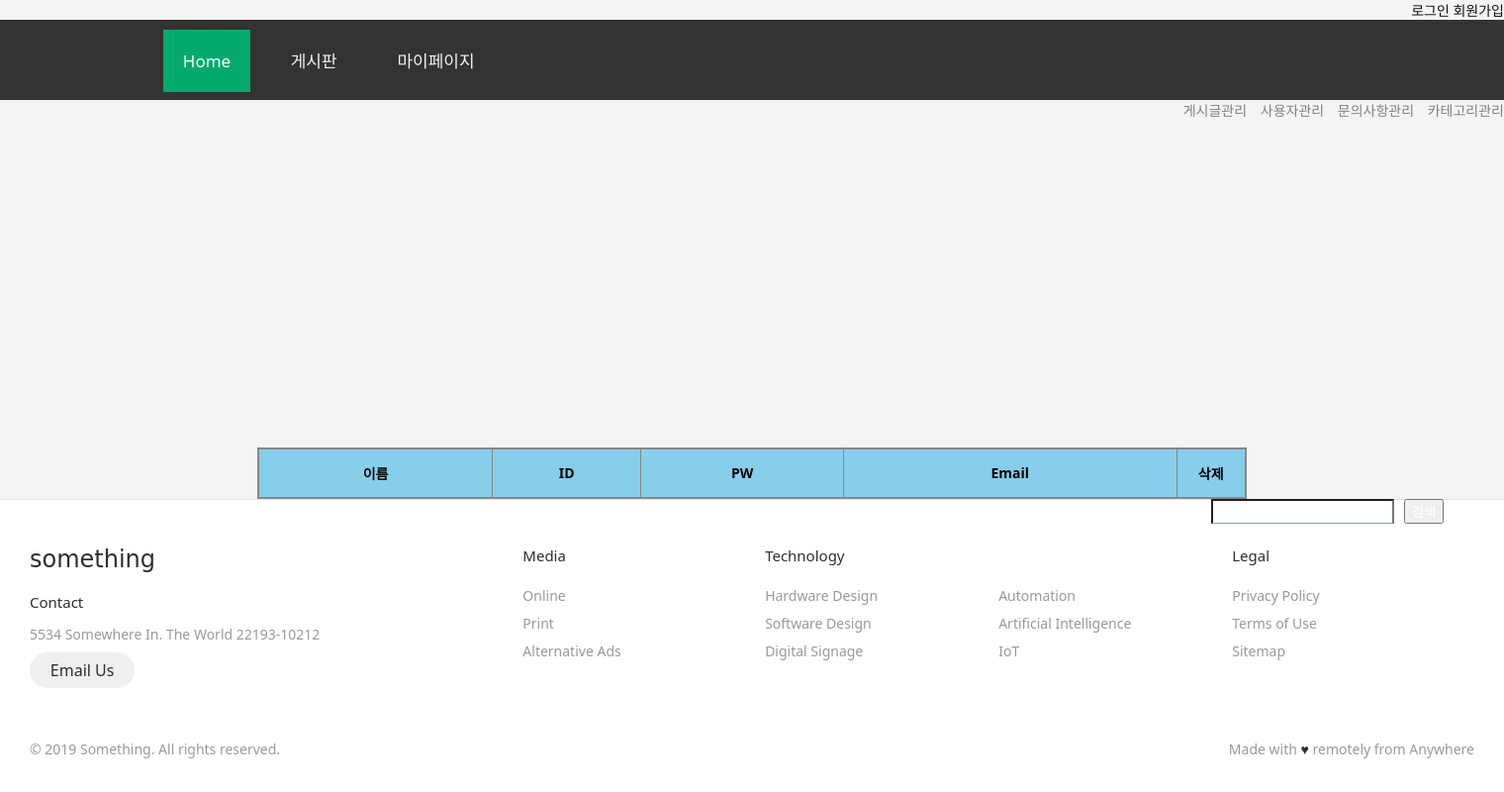
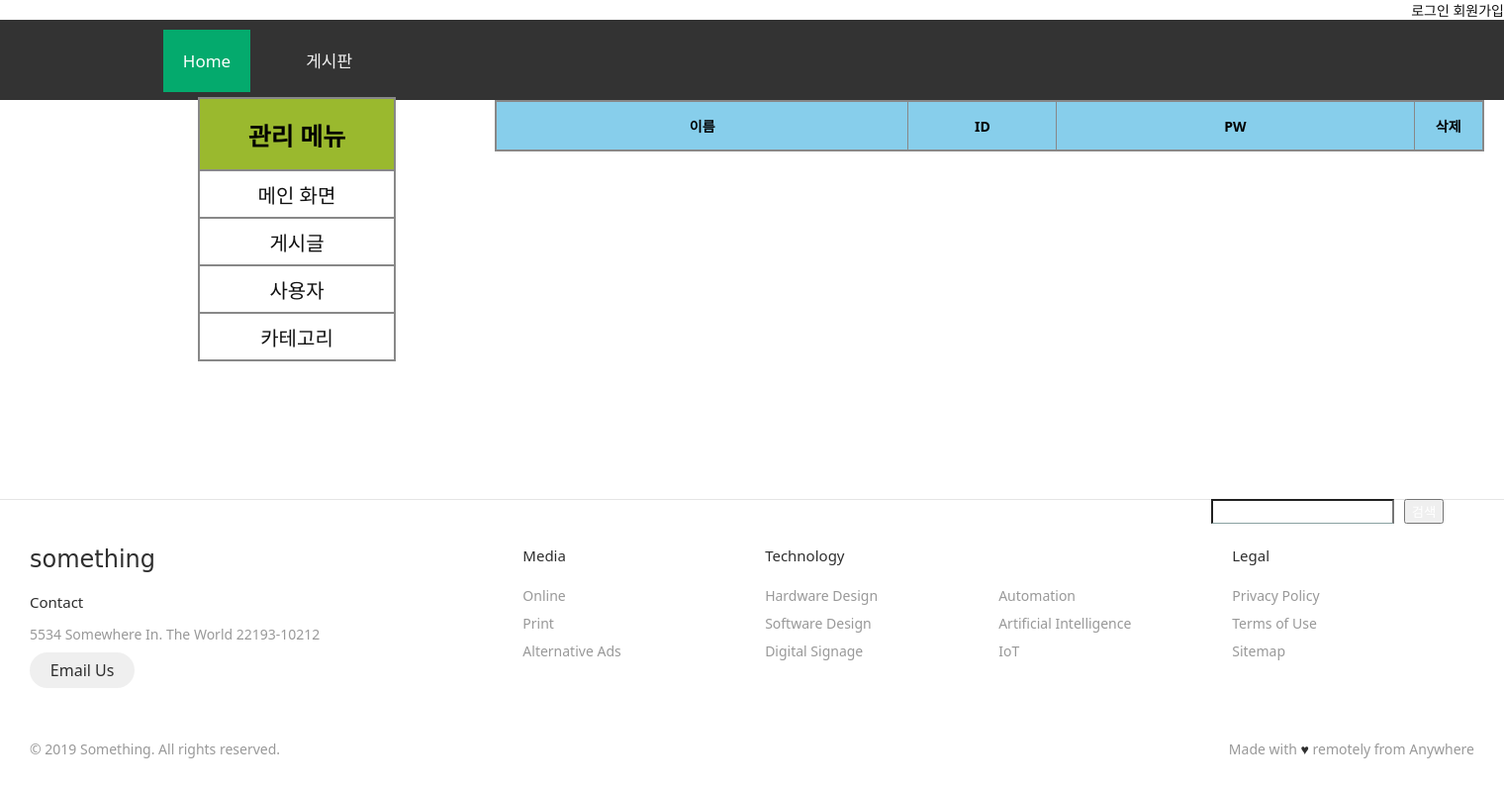
Before and after one commit to junseak1105/Webserver_Teamwork, a PHP site: page /admin_member.php in a window 1520 px wide. Shown: the whole page at 99% size. Run offline with PHP 8.4, Linux system fonts and the light colour scheme; data that the repository does not hold is empty; some libraries are stand-ins or nearby versions.

Commit message:
사이드메뉴 추가

```diff
--- a/My_page_main.php
+++ b/My_page_main.php
@@ -19,6 +19,7 @@ $result_user = mysqli_query($conn, $sql_user);
 <head>
     <?php
         include "include/head.php";
+        include "include/mypage_sidemenu.php";
     ?>
 </head>
 <body>
--- a/My_page_prefer.php
+++ b/My_page_prefer.php
@@ -32,6 +32,7 @@ $result_prefer = mysqli_query($conn, $sql_prefer);
 <head>
     <?php
         include "include/head.php";
+        include "include/mypage_sidemenu.php";
     ?>
 </head>
 <body>
--- a/My_page_write.php
+++ b/My_page_write.php
@@ -34,6 +34,7 @@ $result_write = mysqli_query($conn, $sql);
 <head>
     <?php
         include "include/head.php";
+        include "include/mypage_sidemenu.php";
     ?>
 </head>
 <body>
--- a/admin_category.php
+++ b/admin_category.php
@@ -34,7 +34,7 @@
 <head>
     <?php
         include "include/head.php";
-        include "include/admin_head_side.php"?>
+        include "include/admin_sidemenu.php";?>
 </head>
 <body>
     <div>
--- a/admin_main.php
+++ b/admin_main.php
@@ -14,7 +14,7 @@
 <head>
   <?php
     include "include/head.php";
-    include "include/admin_head_side.php"?>
+    include "include/admin_sidemenu.php";?>
 </head>
 <body>
 <?php
--- a/admin_member.php
+++ b/admin_member.php
@@ -33,7 +33,7 @@
 <head>
     <?php
         include "include/head.php";
-        include "include/admin_head_side.php"?>
+        include "include/admin_sidemenu.php";?>
 </head>
 <body>
     <table class="admin_table" border="1">
@@ -42,7 +42,6 @@
                 <th class="admin_table_name">이름</th>
                 <th class="admin_table_id">ID</th>
                 <th class="admin_table_pw">PW</th>
-                <th class="admin_table_email">Email</th>
                 <th class="admin_table_delete">삭제</th>
             </tr>
         </thead>
--- a/admin_post.php
+++ b/admin_post.php
@@ -69,7 +69,7 @@ $category_val = isset($_POST["category_val"])? $_POST["category_val"] : "";
 <head>
     <?php
         include "include/head.php";
-        include "include/admin_head_side.php"?>
+        include "include/admin_sidemenu.php";?>
 </head>
 <body>
 <form class="user_board_searchbox" id="search_box" method="post" action="admin_post.php"> <!-- 게시글 검색 창 -->
--- a/css/style.css
+++ b/css/style.css
@@ -17,7 +17,7 @@ body {
   display: grid;
   grid-template-rows: auto 1fr auto;
   font-size: 14px;
-  background-color: #f4f4f4;
+  /* background-color: #f4f4f4; */
   align-items: start;
   min-height: 100vh;
 }
@@ -362,8 +362,9 @@ img.ic_close {
 }
 
 .admin_table {
+  position: relative;
+  left: 500px;
   width: 1000px;
-  margin: auto;
   border: 2px solid#888;
   border-collapse: collapse;
 }
@@ -458,7 +459,7 @@ img.ic_close {
 .admin_main_chart {
   display: flex;
   justify-content: space-between;
-  width: 80%;
+  width: 1000px;
   margin: auto;
   margin-top: 100px;
   margin-bottom: 100px;
@@ -631,7 +632,7 @@ ul.category > li {
   display: inline-block;
   text-align: center;
   position: relative;
-  width: 10%;
+  width: 150px;
   padding: 14px 16px;
 }
 
@@ -1335,13 +1336,13 @@ input.btn_revise[type=submit]:hover {
 /* My_page_wirte.php 시작 */
 
 .my_page_write{
-  width: 80%;
-  margin: auto;
+  width: 1400px;
+  margin-left: 23%;
   margin-top: 10px;
 }
 
 .my_page_write_list {
-  width: 100%;
+  width: 1400px;
   border-collapse: collapse;
   border-top: 2px solid#f36303;
   border-bottom: 2px solid#f36303;
@@ -1385,3 +1386,58 @@ table.my_page_write_list tbody th.title a{
   color: #111;
   text-decoration: none;
 }
+
+
+/* admin_side.php 시작*/
+.left_menu {
+  position: fixed;
+  background-color: transparent;
+  border-collapse: collapse;
+  top: 98px;
+  width: 200px;
+  z-index: 10;
+  left: 200px;
+  bottom: 50px;
+  height: 50%;
+  margin-bottom: -70px;
+  margin-top: 0px;
+  padding-bottom: 0px;
+  color: black;
+  z-index: 1;
+}
+
+.side_title {
+  border: 2px solid#888;
+  text-align: center;
+  font-size: 25px;
+  height: 75px;
+  line-height: 75px;
+  background:#9ab92e;
+}
+
+.side_title a {
+  text-decoration: none;
+  color: #111;
+}
+
+.sub_menu{
+  text-align: center;
+}
+.sub_menu > li {
+  border: 2px solid#888;
+  margin-top: -2px;
+  height: 50px;
+  line-height: 50px;
+  font-size: 20px;
+}
+
+.sub_menu > li:hover{
+  background-color: rgb(214, 214, 214);;
+}
+
+.sub_menu > li a {
+  text-decoration: none;
+  color: #111;
+}
+
+/* admin_side.php 끝 */
--- a/include/admin_head_side.php
+++ /dev/null
@@ -1,8 +0,0 @@
-<div class='head_side'>
-  <div class='head_side_item'>
-    <a id="sidenav_1" href="admin_post.php">게시글관리</a>
-    <a id="sidenav_2" href="admin_member.php">사용자관리</a>
-    <a id="sidenav_3" href="admin_inquiry.php">문의사항관리</a>
-    <a id="sidenav_4" href="admin_category.php">카테고리관리</a>
-  </div>
-</div>
--- /dev/null
+++ b/include/admin_sidemenu.php
@@ -0,0 +1,9 @@
+<div class="left_menu">
+    <div class="side_title"><b>관리 메뉴</b></div>
+    <ul class="sub_menu">
+        <li><a href="admin_main.php">메인 화면</li>
+        <li><a id="sidenav_1" href="admin_post.php">게시글</a></li>
+        <li><a id="sidenav_2" href="admin_member.php">사용자</a></li>
+        <li><a id="sidenav_3" href="admin_category.php">카테고리</a></li>
+    </ul>
+</div>
--- a/include/nav_main.php
+++ b/include/nav_main.php
@@ -1,8 +1,9 @@
 <nav>
     <div class="index_head">
         <?php if(isset($_COOKIE['class']) && ($_COOKIE['class']) == "admin") {?>
-        <a href="./admin_main.php">어드민페이지</a>
+        <a href="./admin_main.php">관리페이지</a>
         <?php } if(isset($_COOKIE['userID']) && ($_COOKIE['userID']) !="") {?>
+        <a href="my_page_main.php">마이페이지</a>
         <a href="Logout.php">로그아웃</a>
         <?php } else { ?>
         <a href="./Login.php">로그인</a>
@@ -17,17 +18,16 @@
             <li class="category_contact"> 게시판
                 <ul class="category_contact_item subitem">
                     <li><a href="user_board_list.php">전체 게시판</a></li>
-                    <li><a href="#news2">category</a></li>
                 </ul>
             </li>
-            <li class="category_about"> 마이페이지
+            <!-- <li class="category_about"> 마이페이지
                 <ul class="category_about_item subitem">
                   <li><a href="my_page_main.php">내 프로필</a></li>
                   <li><a href="my_page_write.php">내 글 관리</a></li>
                   <li><a href="my_page_prefer.php">내 좋아요 목록</a></li>
                   <li><a href="my_page_inquiry.php">내 문의사항</a></li>
                 </ul>
-            </li>
+            </li>    -->
         </ul>
     </div>
 </div>
```
Also changed, not shown: My_page_inquiry.php (deleted, +0 -53 lines), admin_inquiry.php (deleted, +0 -146 lines), include/mypage_sidemenu.php (added, +7 -0 lines).
